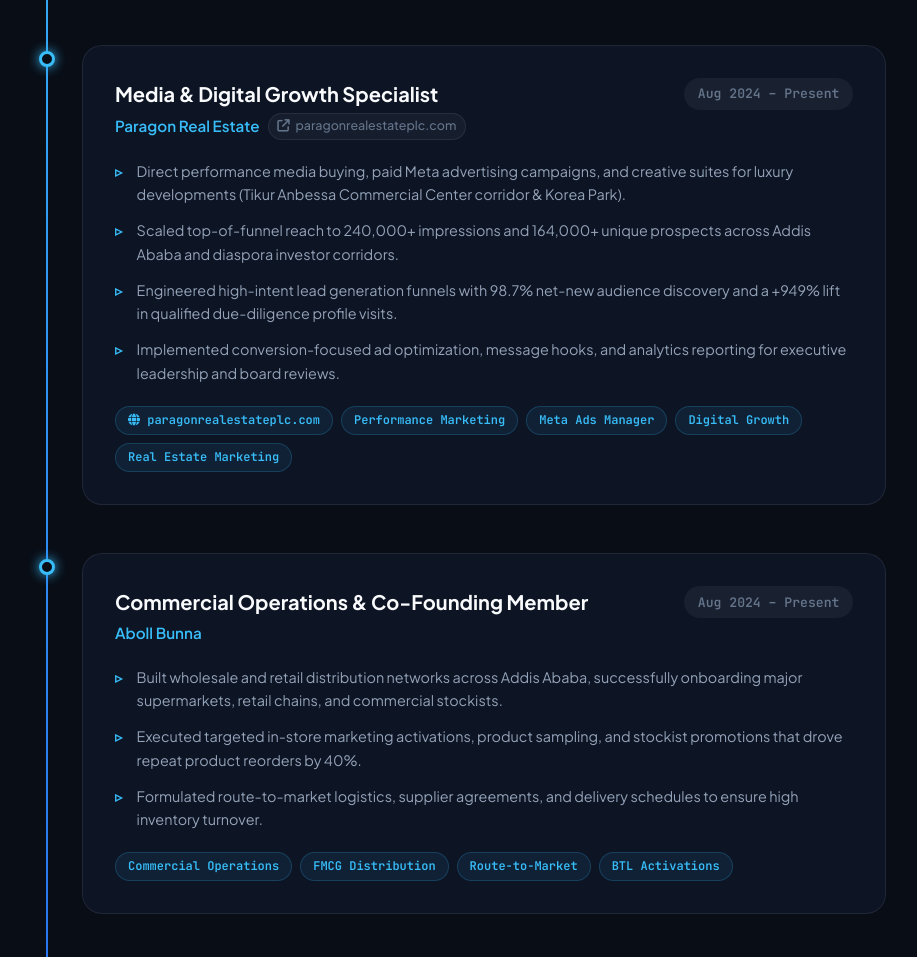
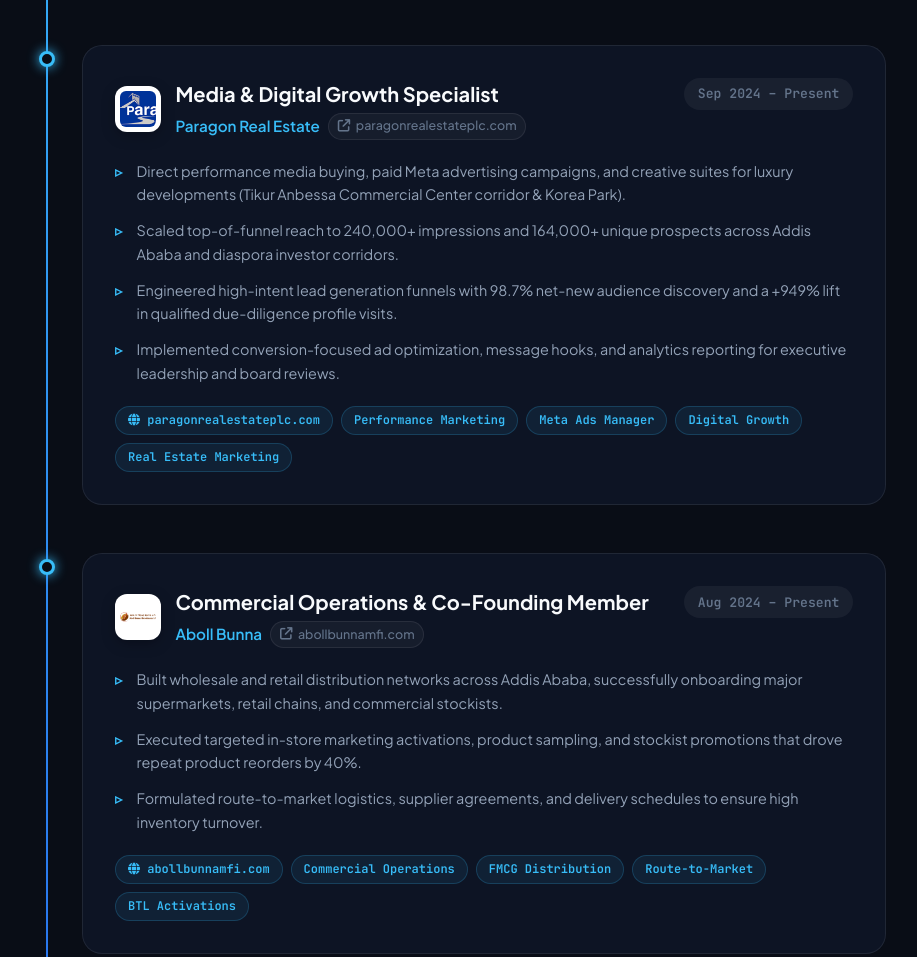
Before and after one commit to dawitzewdu/dawitzewdu.github.io, a plain HTML site: page index.html in a window 1280 px wide. Shown: the part 2788-3745 px from the top of the page, without its empty margins (184-1101 px from the left). Drawn offline with Linux system fonts and the light colour scheme.

Commit message:
feat(experience): update Paragon start date to Sep 2024, add official logos and websites for Paragon & Aboll Bunna

```diff
--- a/index.html
+++ b/index.html
@@ -72,7 +72,7 @@
   <link rel="stylesheet" href="https://cdnjs.cloudflare.com/ajax/libs/font-awesome/6.5.1/css/all.min.css">
 
   <!-- Custom Design System Stylesheet -->
-  <link rel="stylesheet" href="styles.css?v=4">
+  <link rel="stylesheet" href="styles.css?v=5">
 </head>
 <body>
 
@@ -417,6 +417,10 @@
           <div class="timeline-dot"></div>
           <div class="timeline-card">
             <div class="timeline-header">
+              <div class="timeline-title-group">
+                <div class="company-logo-badge">
+                  <img src="assets/paragon_logo.png" alt="Paragon Real Estate Logo" class="company-logo-img">
+                </div>
                 <div>
                   <h3 class="role-title">Media &amp; Digital Growth Specialist</h3>
                   <div class="company-name">
@@ -426,7 +430,8 @@
                     </a>
                   </div>
                 </div>
-              <div class="role-period">Aug 2024 – Present</div>
+              </div>
+              <div class="role-period">Sep 2024 – Present</div>
             </div>
             <ul class="timeline-bullets">
               <li>Direct performance media buying, paid Meta advertising campaigns, and creative suites for luxury developments (Tikur Anbessa Commercial Center corridor &amp; Korea Park).</li>
@@ -451,9 +456,19 @@
           <div class="timeline-dot"></div>
           <div class="timeline-card">
             <div class="timeline-header">
+              <div class="timeline-title-group">
+                <div class="company-logo-badge">
+                  <img src="assets/aboll_bunna_logo.png" alt="Aboll Bunna Logo" class="company-logo-img horizontal">
+                </div>
                 <div>
                   <h3 class="role-title">Commercial Operations &amp; Co-Founding Member</h3>
-                <div class="company-name">Aboll Bunna</div>
+                  <div class="company-name">
+                    Aboll Bunna
+                    <a href="https://abollbunnamfi.com/" target="_blank" rel="noopener" class="company-link" title="Visit Aboll Bunna Official Website">
+                      <i class="fas fa-arrow-up-right-from-square"></i> abollbunnamfi.com
+                    </a>
+                  </div>
+                </div>
               </div>
               <div class="role-period">Aug 2024 – Present</div>
             </div>
@@ -463,6 +478,9 @@
               <li>Formulated route-to-market logistics, supplier agreements, and delivery schedules to ensure high inventory turnover.</li>
             </ul>
             <div class="timeline-tags">
+              <a href="https://abollbunnamfi.com/" target="_blank" rel="noopener" class="tag-pill link-pill" style="color: var(--accent-cyan); text-decoration: none;">
+                <i class="fas fa-globe"></i> abollbunnamfi.com
+              </a>
               <span class="tag-pill">Commercial Operations</span>
               <span class="tag-pill">FMCG Distribution</span>
               <span class="tag-pill">Route-to-Market</span>
--- a/styles.css
+++ b/styles.css
@@ -863,6 +863,45 @@ body {
   margin-bottom: 0.75rem;
   flex-wrap: wrap;
   gap: 0.5rem;
+}
+
+.timeline-title-group {
+  display: flex;
+  align-items: center;
+  gap: 0.9rem;
+}
+
+.company-logo-badge {
+  width: 46px;
+  height: 46px;
+  border-radius: 12px;
+  background: #ffffff;
+  padding: 4px;
+  display: flex;
+  align-items: center;
+  justify-content: center;
+  border: 1px solid rgba(255, 255, 255, 0.2);
+  box-shadow: 0 4px 14px rgba(0, 0, 0, 0.25);
+  flex-shrink: 0;
+  overflow: hidden;
+  transition: transform var(--transition-fast), box-shadow var(--transition-fast);
+}
+
+.timeline-card:hover .company-logo-badge {
+  transform: scale(1.05);
+  box-shadow: 0 6px 18px rgba(56, 189, 248, 0.25);
+}
+
+.company-logo-img {
+  max-width: 100%;
+  max-height: 100%;
+  object-fit: contain;
+  border-radius: 6px;
+}
+
+.company-logo-img.horizontal {
+  max-width: 100%;
+  height: auto;
 }
 
 .role-title {
```
Also changed, not shown: assets/aboll_bunna_logo.png (added), assets/paragon_logo.png (added), 1 other file. Lines whose indentation alone changed are shown as unchanged.
